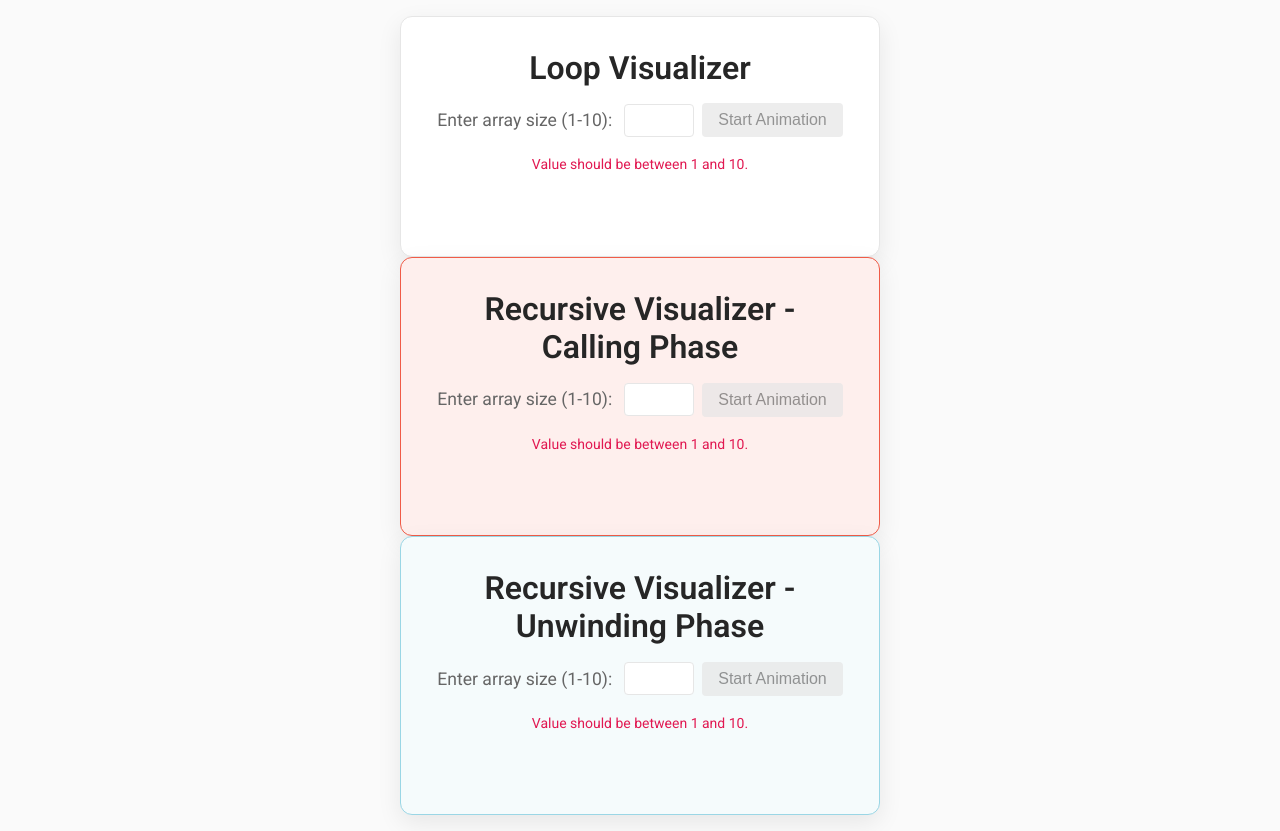
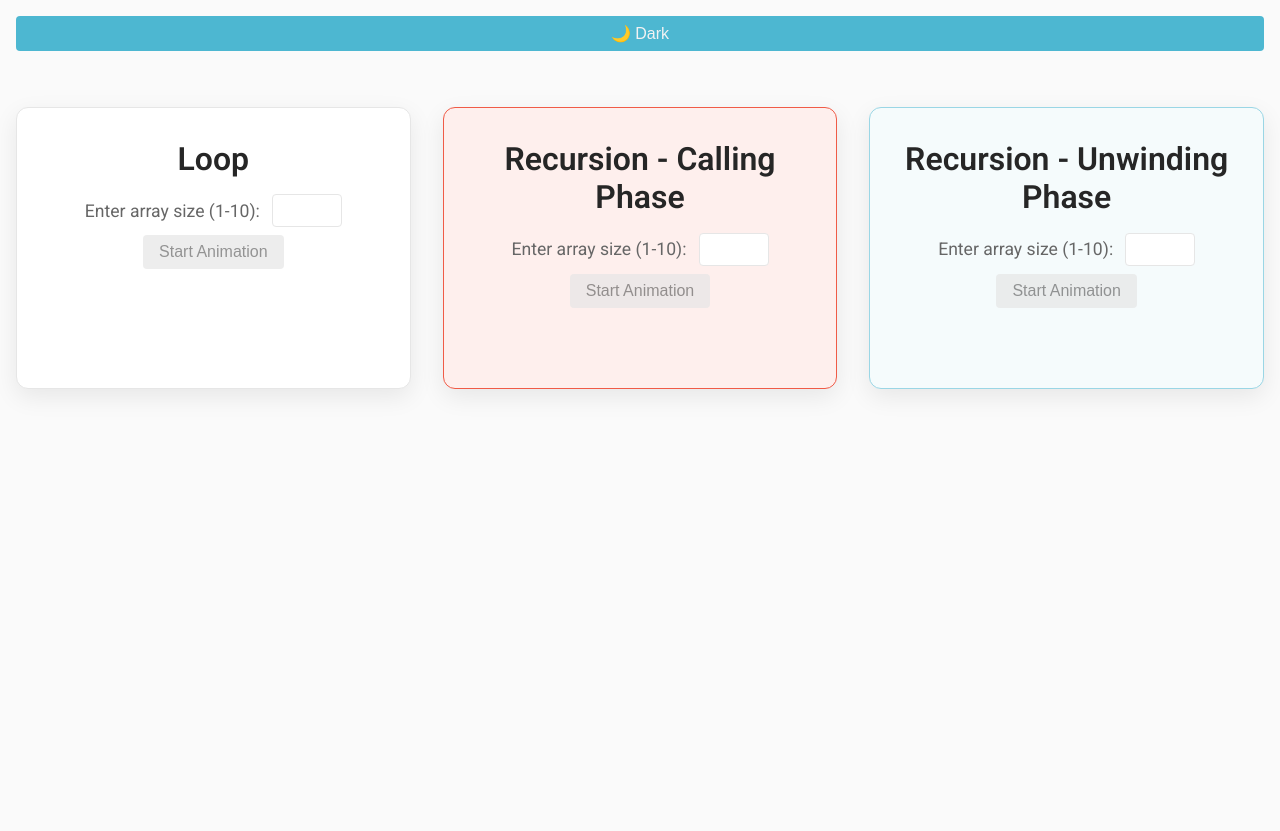
Before and after one commit to semino-dario/visual-code, a Next.js app: page / in a window 1280 px wide. After the commit the page ends 800 px from the top, so only its background shows below. Built offline with nearby package versions, Linux system fonts and the light colour scheme.

Commit message:
add toggle mode

```diff
--- a/src/app/components/DesignSystemShowcase.tsx
+++ b/src/app/components/DesignSystemShowcase.tsx
@@ -35,6 +35,7 @@ const DesignSystemShowcase: React.FC = () => {
         style={{ marginBottom: "var(--spacing-xxl)" }}
       >
         <h2>Design System Showcase</h2>
+
         <button
           className={styles.button}
           onClick={toggleTheme}
--- a/src/app/components/LoopVisualizer.tsx
+++ b/src/app/components/LoopVisualizer.tsx
@@ -10,7 +10,6 @@ import styles from "../styles/Visualizer.module.css";
 const LoopVisualizer: React.FC = () => {
   const {
     inputSize,
-    validationMessage,
     showVisualizer,
     isButtonDisabled,
     elements,
@@ -79,7 +78,7 @@ const LoopVisualizer: React.FC = () => {
 
   return (
     <div className={styles.container}>
-      <h1>Loop Visualizer</h1>
+      <h1>Loop</h1>
       <div className={styles.controls}>
         <label htmlFor="arraySize" className={styles.label}>
           Enter array size ({minIterations}-{maxIterations}):
@@ -101,14 +100,6 @@ const LoopVisualizer: React.FC = () => {
         >
           Start Animation
         </button>
-        <span
-          id="validationMessage"
-          className={`${styles.validationMessage} ${
-            showVisualizer ? styles.hidden : ""
-          }`}
-        >
-          {validationMessage}
-        </span>
       </div>
 
       <div
--- a/src/app/components/RecursiveCallingVisualizer.tsx
+++ b/src/app/components/RecursiveCallingVisualizer.tsx
@@ -10,7 +10,6 @@ import styles from "../styles/Visualizer.module.css";
 const RecursiveCallingVisualizer: React.FC = () => {
   const {
     inputSize,
-    validationMessage,
     showVisualizer,
     isButtonDisabled,
     elements,
@@ -96,7 +95,7 @@ const RecursiveCallingVisualizer: React.FC = () => {
 
   return (
     <div className={`${styles.container} ${styles.recursionCallingContainer}`}>
-      <h1>Recursive Visualizer - Calling Phase</h1>
+      <h1>Recursion - Calling Phase</h1>
       <div className={styles.controls}>
         <label htmlFor="recursionCallingArraySize" className={styles.label}>
           Enter array size ({minIterations}-{maxIterations}):
@@ -118,14 +117,6 @@ const RecursiveCallingVisualizer: React.FC = () => {
         >
           Start Animation
         </button>
-        <span
-          id="recursionCallingValidationMessage"
-          className={`${styles.validationMessage} ${
-            showVisualizer ? styles.hidden : ""
-          }`}
-        >
-          {validationMessage}
-        </span>
       </div>
 
       <div
--- a/src/app/components/RecursiveUnwindingVisualizer.tsx
+++ b/src/app/components/RecursiveUnwindingVisualizer.tsx
@@ -10,7 +10,6 @@ import styles from "../styles/Visualizer.module.css";
 const RecursiveUnwindingVisualizer: React.FC = () => {
   const {
     inputSize,
-    validationMessage,
     showVisualizer,
     isButtonDisabled,
     elements,
@@ -92,7 +91,7 @@ const RecursiveUnwindingVisualizer: React.FC = () => {
 
   return (
     <div className={`${styles.container} ${styles.recursionContainer}`}>
-      <h1>Recursive Visualizer - Unwinding Phase</h1>
+      <h1>Recursion - Unwinding Phase</h1>
       <div className={styles.controls}>
         <label htmlFor="recursionUnwindingArraySize" className={styles.label}>
           Enter array size ({minIterations}-{maxIterations}):
@@ -114,14 +113,6 @@ const RecursiveUnwindingVisualizer: React.FC = () => {
         >
           Start Animation
         </button>
-        <span
-          id="recursionUnwindingValidationMessage"
-          className={`${styles.validationMessage} ${
-            showVisualizer ? styles.hidden : ""
-          }`}
-        >
-          {validationMessage}
-        </span>
       </div>
 
       <div
--- /dev/null
+++ b/src/app/components/ThemeSetter.tsx
@@ -0,0 +1,22 @@
+"use client";
+
+import { useEffect } from "react";
+
+const ThemeSetter: React.FC = () => {
+  useEffect(() => {
+    // This logic ensures the theme is set on the <html> element
+    // once the component mounts on the client-side.
+    const savedTheme = localStorage.getItem("theme");
+    if (savedTheme) {
+      document.documentElement.setAttribute("data-theme", savedTheme);
+    } else if (window.matchMedia("(prefers-color-scheme: dark)").matches) {
+      document.documentElement.setAttribute("data-theme", "dark");
+    } else {
+      document.documentElement.setAttribute("data-theme", "light");
+    }
+  }, []); // Run only once on initial client mount
+
+  return null; // This component doesn't render any visual UI
+};
+
+export default ThemeSetter;
--- /dev/null
+++ b/src/app/components/ThemeToggleButton.tsx
@@ -0,0 +1,46 @@
+// components/ThemeToggleButton.tsx
+"use client"; // This component must be a client component because it interacts with the DOM and localStorage
+
+import React, { useState, useEffect } from "react";
+import styles from "../styles/Visualizer.module.css"; // Assuming button styles are here
+
+const ThemeToggleButton: React.FC = () => {
+  const [theme, setTheme] = useState<"light" | "dark">("light");
+
+  // Effect to read initial theme from localStorage or system preference
+  useEffect(() => {
+    const savedTheme = localStorage.getItem("theme");
+    if (
+      savedTheme === "dark" ||
+      (savedTheme === null &&
+        window.matchMedia("(prefers-color-scheme: dark)").matches)
+    ) {
+      setTheme("dark");
+      document.documentElement.setAttribute("data-theme", "dark");
+    } else {
+      setTheme("light");
+      document.documentElement.setAttribute("data-theme", "light");
+    }
+  }, []); // Empty dependency array means this runs once on initial client mount
+
+  // Function to toggle the theme
+  const toggleTheme = () => {
+    const newTheme = theme === "light" ? "dark" : "light";
+    setTheme(newTheme);
+    document.documentElement.setAttribute("data-theme", newTheme); // Apply theme to HTML element
+    localStorage.setItem("theme", newTheme); // Save preference
+  };
+
+  return (
+    <button
+      className={styles.button} // Using the button style from Visualizer.module.css
+      onClick={toggleTheme}
+      // Add a margin to position it nicely, or let parent handle positioning
+      style={{ marginBottom: "var(--spacing-lg)" }}
+    >
+      {theme === "light" ? "🌙 Dark" : "☀️ Light"}
+    </button>
+  );
+};
+
+export default ThemeToggleButton;
--- a/src/app/hooks/useVisualizerLogic.tsx
+++ b/src/app/hooks/useVisualizerLogic.tsx
@@ -2,7 +2,6 @@ import { useState, useEffect, useCallback, useRef } from "react";
 
 interface VisualizerState {
   inputSize: string;
-  validationMessage: string;
   showVisualizer: boolean;
   isButtonDisabled: boolean;
   currentVariable: number;
@@ -38,7 +37,6 @@ export const useVisualizerLogic = ({
 }: UseVisualizerLogicProps) => {
   const [state, setState] = useState<VisualizerState>({
     inputSize: "",
-    validationMessage: "Value should be between 1 and 10.",
     showVisualizer: false,
     isButtonDisabled: true,
     currentVariable: 0,
@@ -77,7 +75,6 @@ export const useVisualizerLogic = ({
 
       let newState: Partial<VisualizerState> = {
         inputSize: inputValue,
-        validationMessage: "Value should be between 1 and 10.",
         showVisualizer: false,
         isButtonDisabled: true,
         elements: [], // Clear elements on any input change
@@ -99,10 +96,9 @@ export const useVisualizerLogic = ({
         createInitialElements(parsedSize); // Initialize elements for valid input
       } else {
         // Invalid input
-        newState.validationMessage = "Value should be between 1 and 10.";
         newState.showVisualizer = false;
         newState.isButtonDisabled = true;
-        newState.inputSize = ""; // Erase invalid input
+        return;
       }
       setState((prevState) => ({ ...prevState, ...newState }));
     },
--- a/src/app/layout.tsx
+++ b/src/app/layout.tsx
@@ -2,6 +2,7 @@
 import "./styles/design-system.css";
 import { ReactNode } from "react";
 import { Roboto } from "next/font/google"; // Import Roboto
+import ThemeSetter from "./components/ThemeSetter";
 
 const roboto = Roboto({
   weight: ["300", "400", "500", "600", "700"],
@@ -21,9 +22,11 @@ export default function RootLayout({
   children: React.ReactNode;
 }) {
   return (
-    // Apply the font variable directly to the html tag or a wrapper
     <html lang="en" className={`${roboto.variable}`} suppressHydrationWarning>
-      <body>{children}</body>
+      <body>
+        <ThemeSetter />
+        {children}
+      </body>
     </html>
   );
 }
--- a/src/app/page.tsx
+++ b/src/app/page.tsx
@@ -1,15 +1,18 @@
-import DesignSystemShowcase from "./components/DesignSystemShowcase";
 import LoopVisualizer from "./components/LoopVisualizer";
 import RecursiveCallingVisualizer from "./components/RecursiveCallingVisualizer";
 import RecursiveUnwindingVisualizer from "./components/RecursiveUnwindingVisualizer";
+import ThemeToggleButton from "./components/ThemeToggleButton";
 import styles from "./styles/Visualizer.module.css";
 
 export default function Home() {
   return (
-    <div className={styles.page}>
-      <LoopVisualizer />
-      <RecursiveCallingVisualizer />
-      <RecursiveUnwindingVisualizer />
+    <div className={styles.mainContentWrapper}>
+      <ThemeToggleButton />
+      <main className={styles.main}>
+        <LoopVisualizer />
+        <RecursiveCallingVisualizer />
+        <RecursiveUnwindingVisualizer />
+      </main>
     </div>
   );
 }
--- a/src/app/styles/Visualizer.module.css
+++ b/src/app/styles/Visualizer.module.css
@@ -1,14 +1,27 @@
 .mainContentWrapper {
   display: flex;
-  flex-wrap: wrap;
+  flex-direction: column;
   gap: var(--spacing-xl);
-  justify-content: center;
-  align-items: flex-start;
   max-width: 2500px; /* Adjusted for three columns */
   width: 100%;
-  padding: var(--spacing-lg);
 }
 
+.bodyContainer {
+  display: flex;
+  flex-direction: column;
+  align-items: center;
+  width: 100%;
+  max-width: 100%;
+}
+
+.main {
+  display: grid;
+  grid-template-columns: repeat(auto-fit, minmax(350px, 1fr));
+  gap: var(--spacing-xl);
+  width: 100%;
+  max-width: 2500px; /* Adjusted for three columns */
+  box-sizing: border-box;
+}
 .container {
   background-color: var(--color-background-container);
   padding: var(--spacing-xl);
@@ -104,14 +117,6 @@
   color: var(--color-text-secondary);
   cursor: not-allowed;
   opacity: 0.7;
-}
-
-.validationMessage {
-  color: var(--color-validation-error);
-  font-size: var(--font-size-small);
-  margin-top: var(--spacing-sm);
-  width: 100%;
-  text-align: center;
 }
 
 .hidden {
```
Also changed, not shown: src/app/page.module.css (added).
